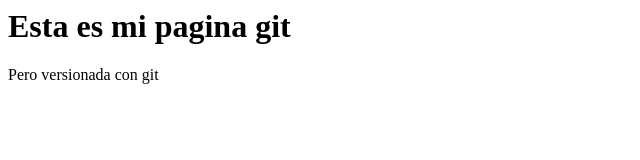
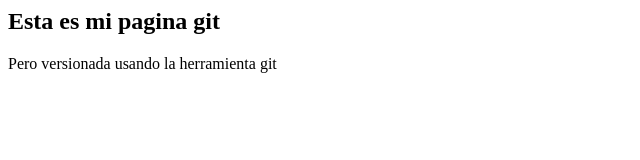
Before and after one commit to nbakai/proyecto_1, a plain HTML site: page index.html in a window 1280 px wide. Shown: the whole page, without its empty margins (0-640 px from the left). Drawn offline with Linux system fonts and the light colour scheme.

Commit message:
add lines in index

```diff
--- a/index.html
+++ b/index.html
@@ -3,7 +3,7 @@
 		<title>Mi pagina git</title>
 	</head>
 	<body>
-		<h1>Esta es mi pagina git </h1>
-		<p>Pero versionada con git </p>
+		<h2>Esta es mi pagina git </h2>
+		<span>Pero versionada usando la herramienta git </span>
 	</body>
 </html>
```
